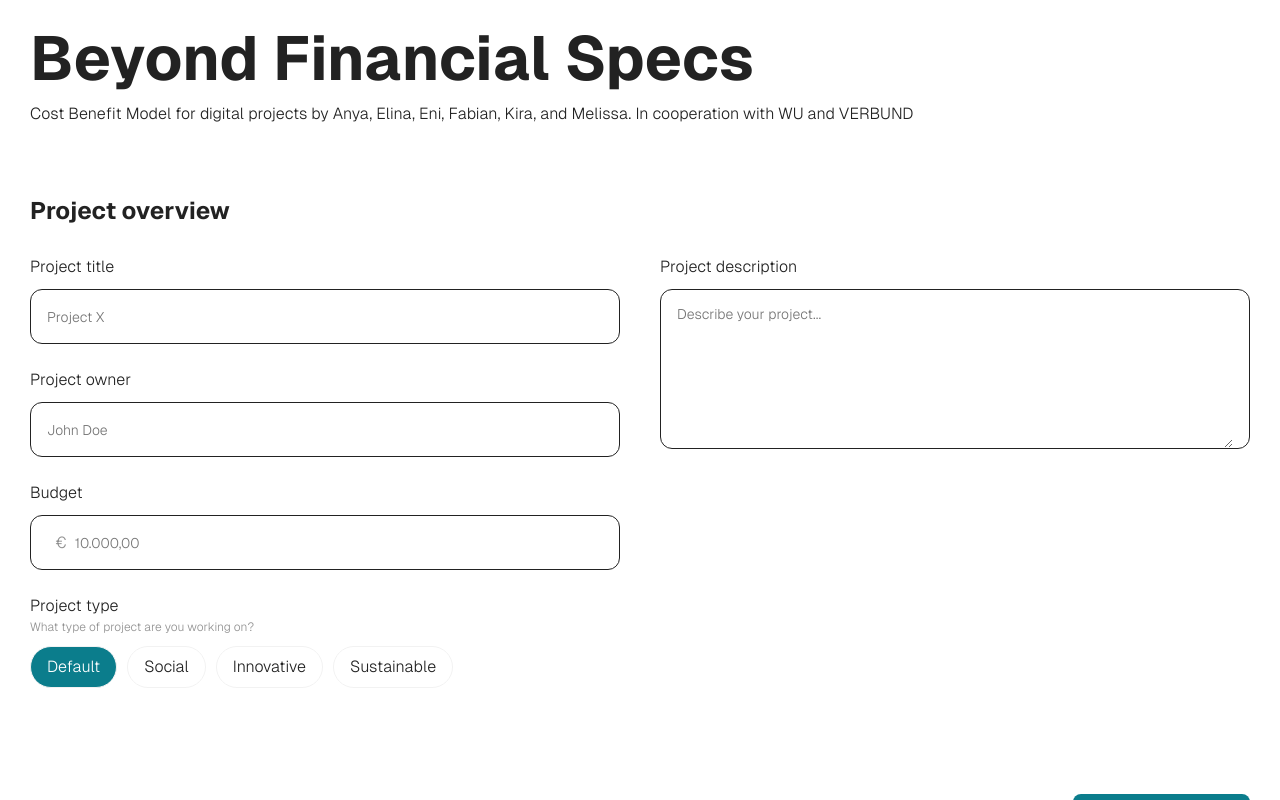
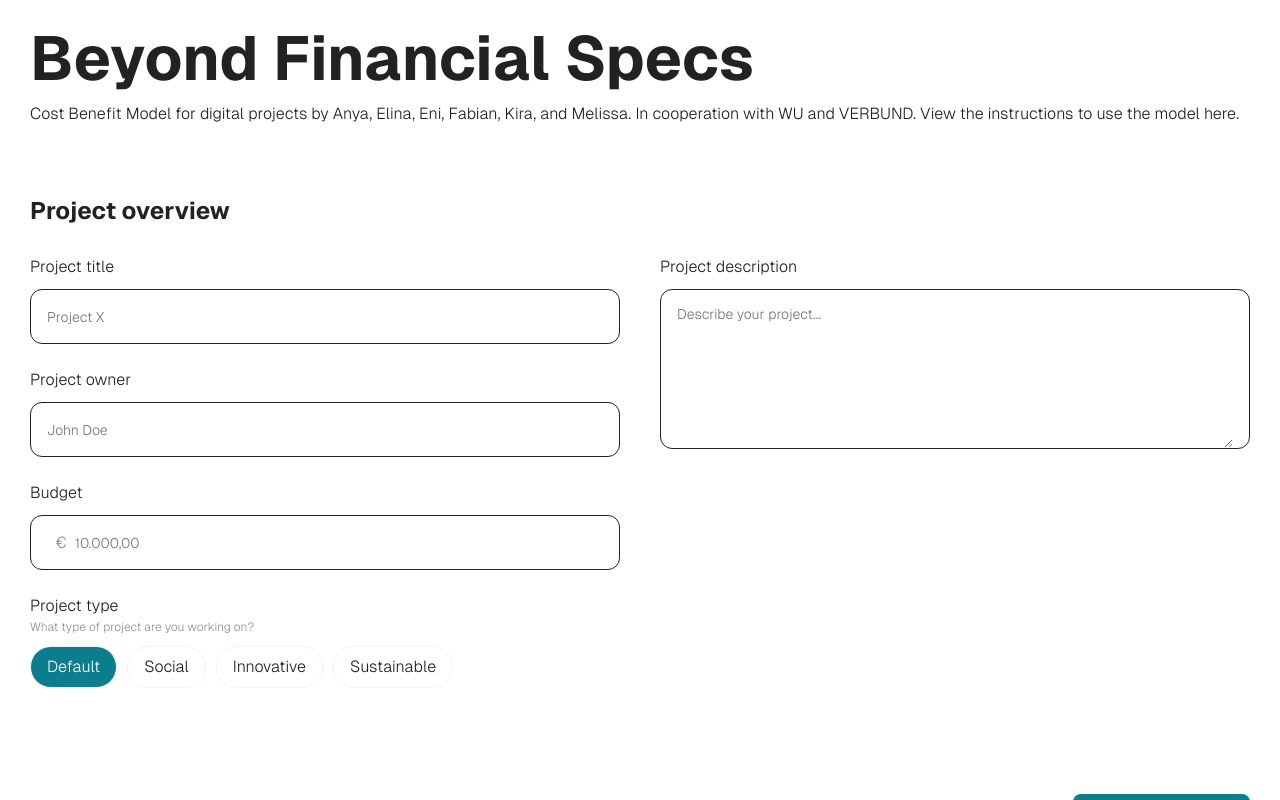
Before and after one commit to fabian-weiss/cost-benefit-model-verbund, a Next.js app: page / in a window 1280 px wide. Built offline with nearby package versions, Linux system fonts and the light colour scheme.

Commit message:
add link

```diff
--- a/src/app/page.tsx
+++ b/src/app/page.tsx
@@ -13,7 +13,7 @@ function Home() {
       <HeaderSection
         title={"Beyond Financial Specs"}
         body={
-          "Cost Benefit Model for digital projects by Anya, Elina, Eni, Fabian, Kira, and Melissa. In cooperation with WU and VERBUND"
+          "Cost Benefit Model for digital projects by Anya, Elina, Eni, Fabian, Kira, and Melissa. In cooperation with WU and VERBUND."
         }
       />
       <OverviewSection />
--- a/src/sections/HeaderSection.tsx
+++ b/src/sections/HeaderSection.tsx
@@ -1,11 +1,18 @@
 import SectionContainer from "@/components/SectionContainer";
 import "@/styles/header-section.css";
+import Link from "next/link";
 
 function HeaderSection(props: { title: string; body: string }) {
   return (
     <SectionContainer contentClasses="fw-header-container">
       <h1>{props.title}</h1>
-      <p>{props.body}</p>
+      <p>
+        {`${props.body} View the instructions to use the model `}
+        <Link target="_blank" href={"/instructions.pdf"}>
+          here
+        </Link>
+        .
+      </p>
     </SectionContainer>
   );
 }
```
